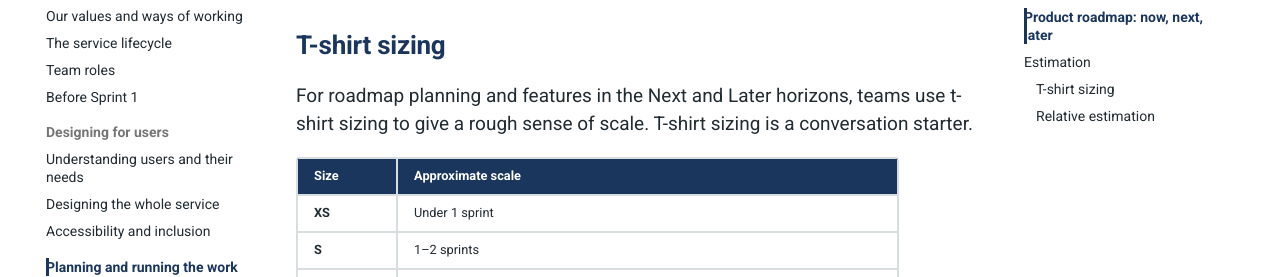
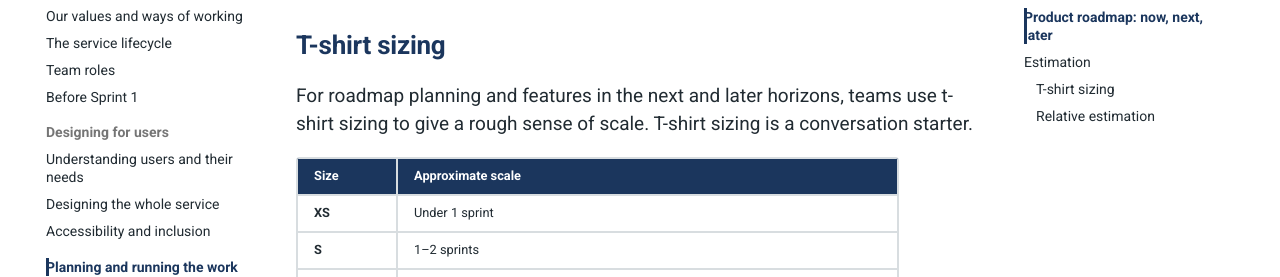
Before and after one commit to DHCW-Digital-Health-and-Care-Wales/dhcw-delivery-playbook, an MkDocs documentation site: the page built from docs/backlog-structure.md, in a window 1280 px wide and 900 px high, scrolled down 2650 px. Shown: the part 176-453 px from the top of the window. Built offline with MkDocs 1.6.1 and Material for MkDocs 9.7.7, drawn with Linux system fonts in a browser that asks for light colours; comment, search, counter and statistics services are not loaded.

Commit message:
Task 4: sentence case Team charter heading and roadmap horizon prose
Co-authored-by: fireballxlV <95079606+fireballxlV@users.noreply.github.com>

```diff
--- a/docs/backlog-structure.md
+++ b/docs/backlog-structure.md
@@ -52,7 +52,7 @@ DHCW teams use a three-horizon roadmap to balance near-term delivery with longer
 
 ### T-shirt sizing
 
-For roadmap planning and features in the Next and Later horizons, teams use t-shirt sizing to give a rough sense of scale. T-shirt sizing is a conversation starter.
+For roadmap planning and features in the next and later horizons, teams use t-shirt sizing to give a rough sense of scale. T-shirt sizing is a conversation starter.
 
 | Size | Approximate scale |
 | --- | --- |
```
Also changed, not shown: docs/before-sprint-1.md (+1 -1 lines).
